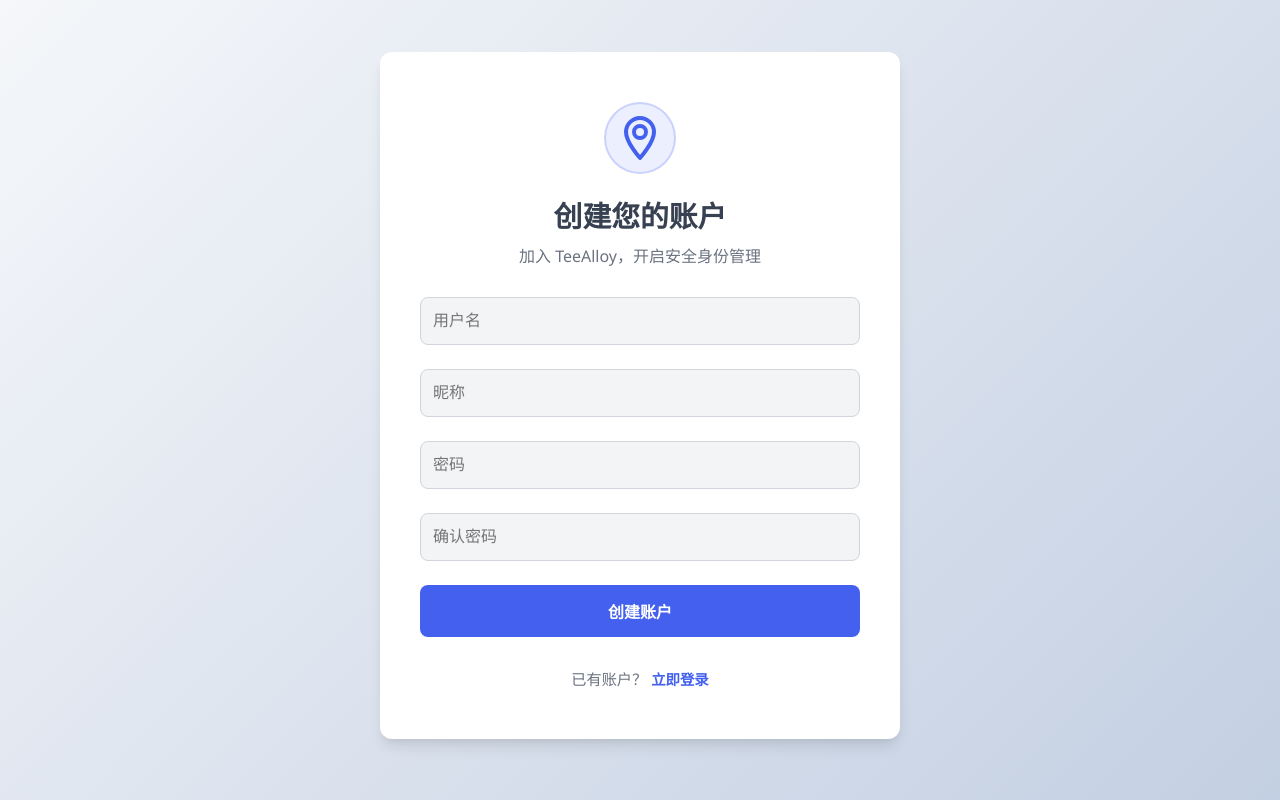
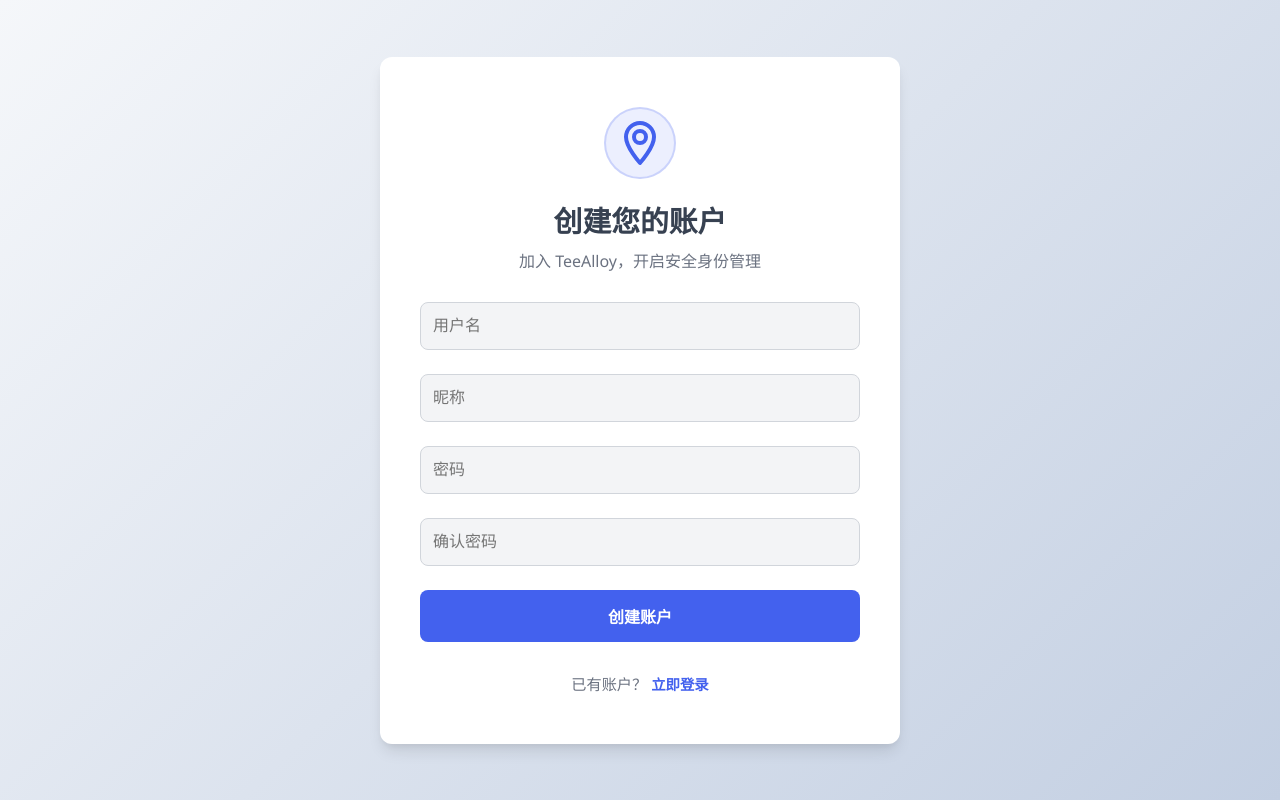
Before and after one commit to NewTeeworldsCN/TeeAlloy, a Flask app: page /register in a window 1280 px wide, with the pointer over the restyled element. Run offline with Flask 3, Linux system fonts and the light colour scheme; some libraries are stand-ins or nearby versions.

Commit message:
删除卡片浮动

```diff
--- a/static/style.css
+++ b/static/style.css
@@ -55,10 +55,6 @@ body {
   padding: 50px 40px; /* 内边距加大 */
   text-align: center;
   transition: transform 0.3s ease;
-}
-
-.form-card:hover {
-  transform: translateY(-5px);
 }
 
 .logo-badge {
```
